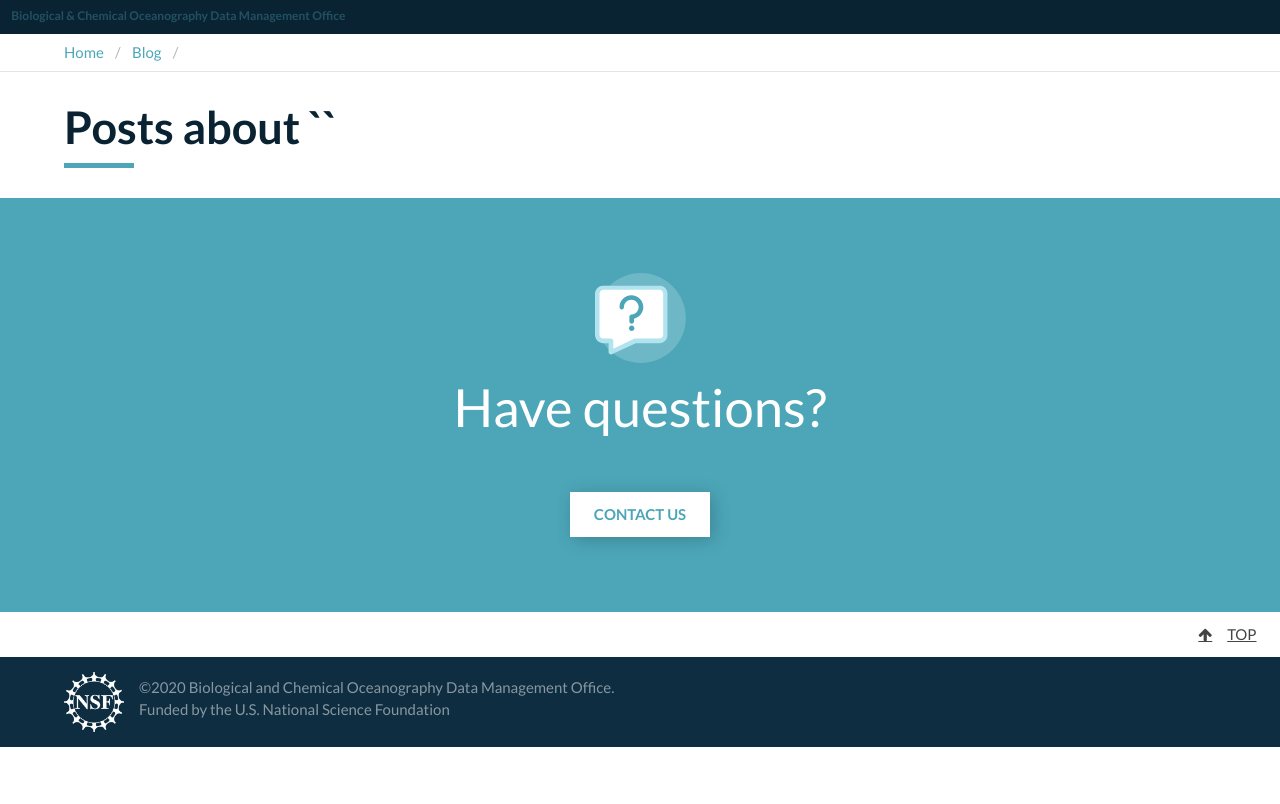
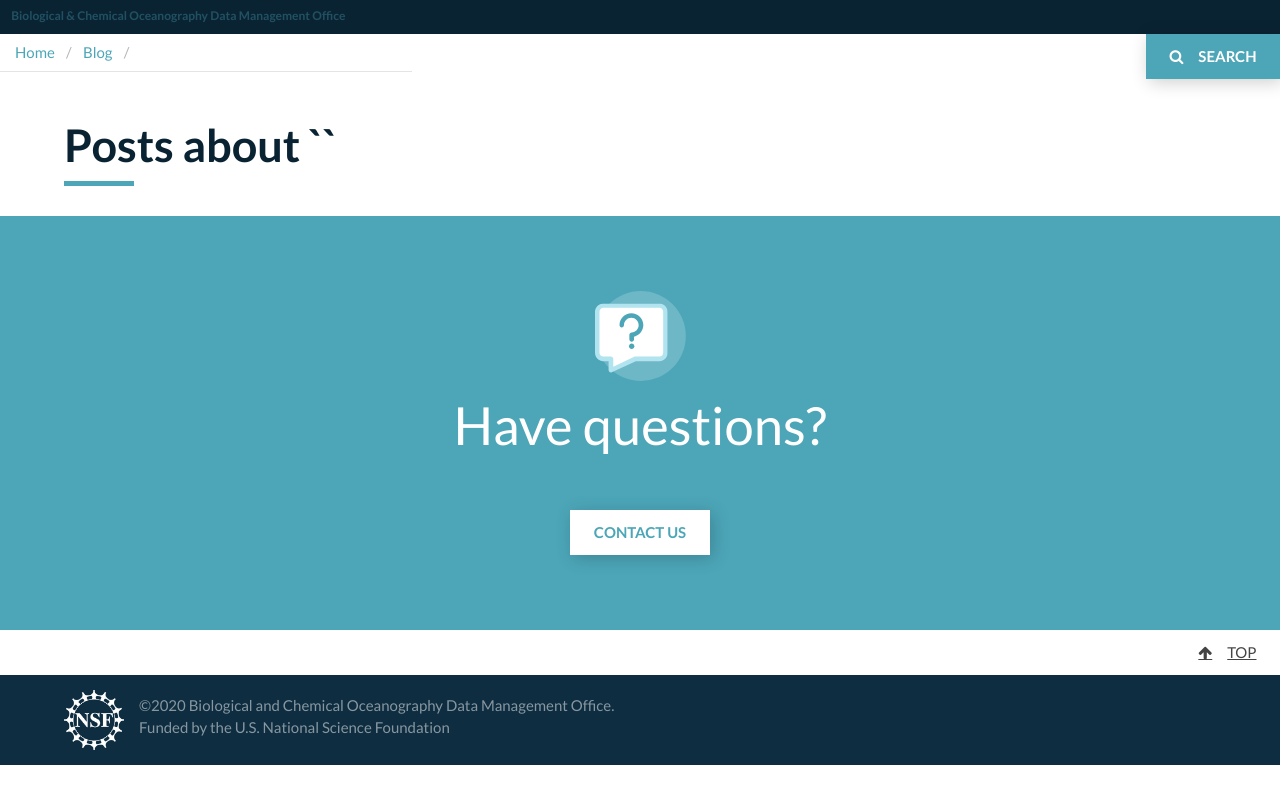
Before and after one commit to BCODMO/blog.bco-dmo.org, a Jekyll site: the page built from tag.html, in a window 1280 px wide. Shown: the top 804 px of the page. Built offline with Jekyll 4.4.1, drawn with Linux system fonts in a browser that asks for light colours.

Commit message:
Update default.html

```diff
--- a/_layouts/default.html
+++ b/_layouts/default.html
@@ -51,6 +51,8 @@
     {% include header_nav.html %}
     <!-- Page Content -->
     <!-- Breadcrumbs -->
+    <div class="columns">
+      <div class="column is-one-third">
         <nav class="breadcrumb margin-bot-0" aria-label="breadcrumbs">
           <ul class="container">
             <li><a href="https://www.bco-dmo.org">Home</a></li>
@@ -74,6 +76,11 @@
             {% endif %}
           </ul>
         </nav>
+      </div>
+      <div class="column has-text-right">
+        <button class="button is-primary"><i class="fa fa-search margin-right-1"></i> Search</button>
+      </div>
+    </div>
 
     <div class="container margin-top-2-important margin-bot-1">
       {{ content }}
```
Lines whose indentation alone changed are shown as unchanged.
